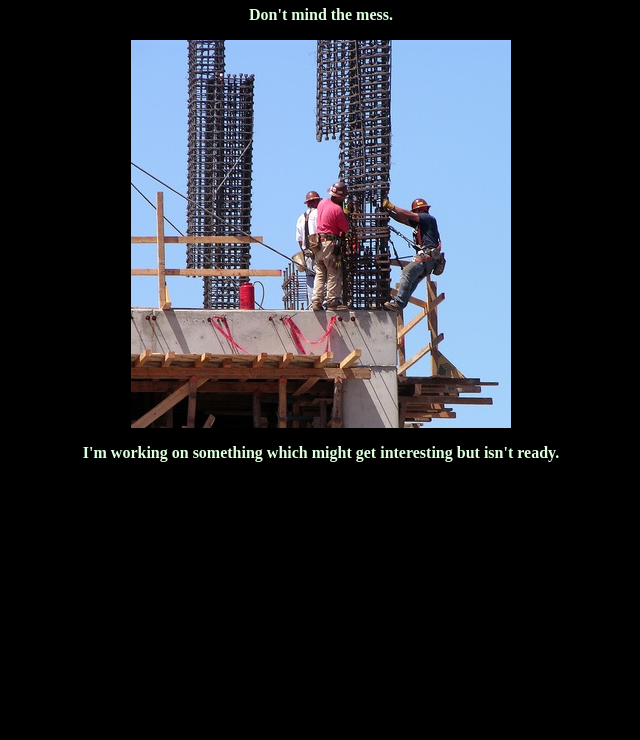
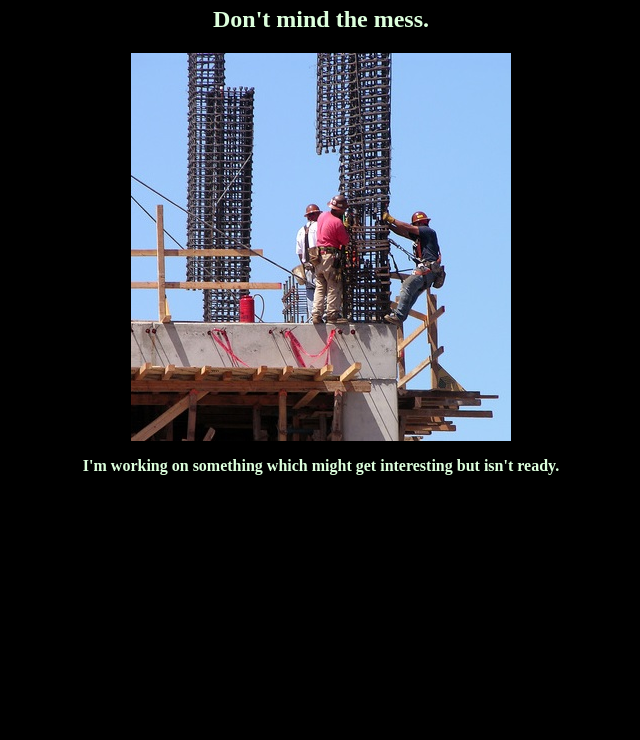
Before and after one commit to jjurach/greenfox-content, a plain HTML site: page index.html in a window 1280 px wide. Shown: the part 60-800 px from the top of the page, without its empty margins (319-959 px from the left). Drawn offline with Linux system fonts and the light colour scheme.

Commit message:
change message

```diff
--- a/index.html
+++ b/index.html
@@ -6,7 +6,7 @@
 </head>
 <body>
 <h1>Green Fox</h1>
-<p>Don't mind the mess.</p>
+<h2>Don't mind the mess.</h2>
 <img src="construction-1560042.jpg"/>
 <p>I'm working on something which might get interesting but isn't ready.</p>
 </body>
```
